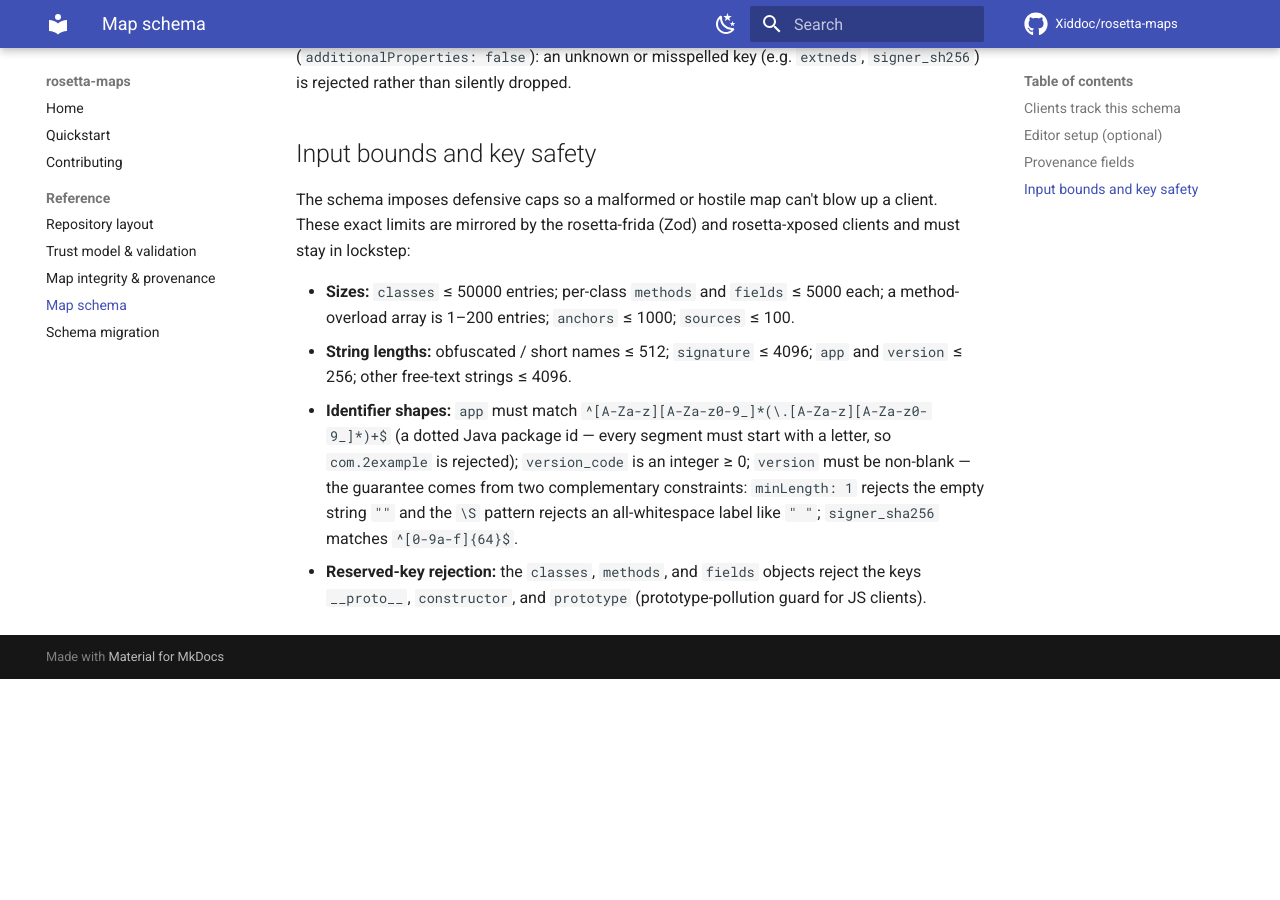
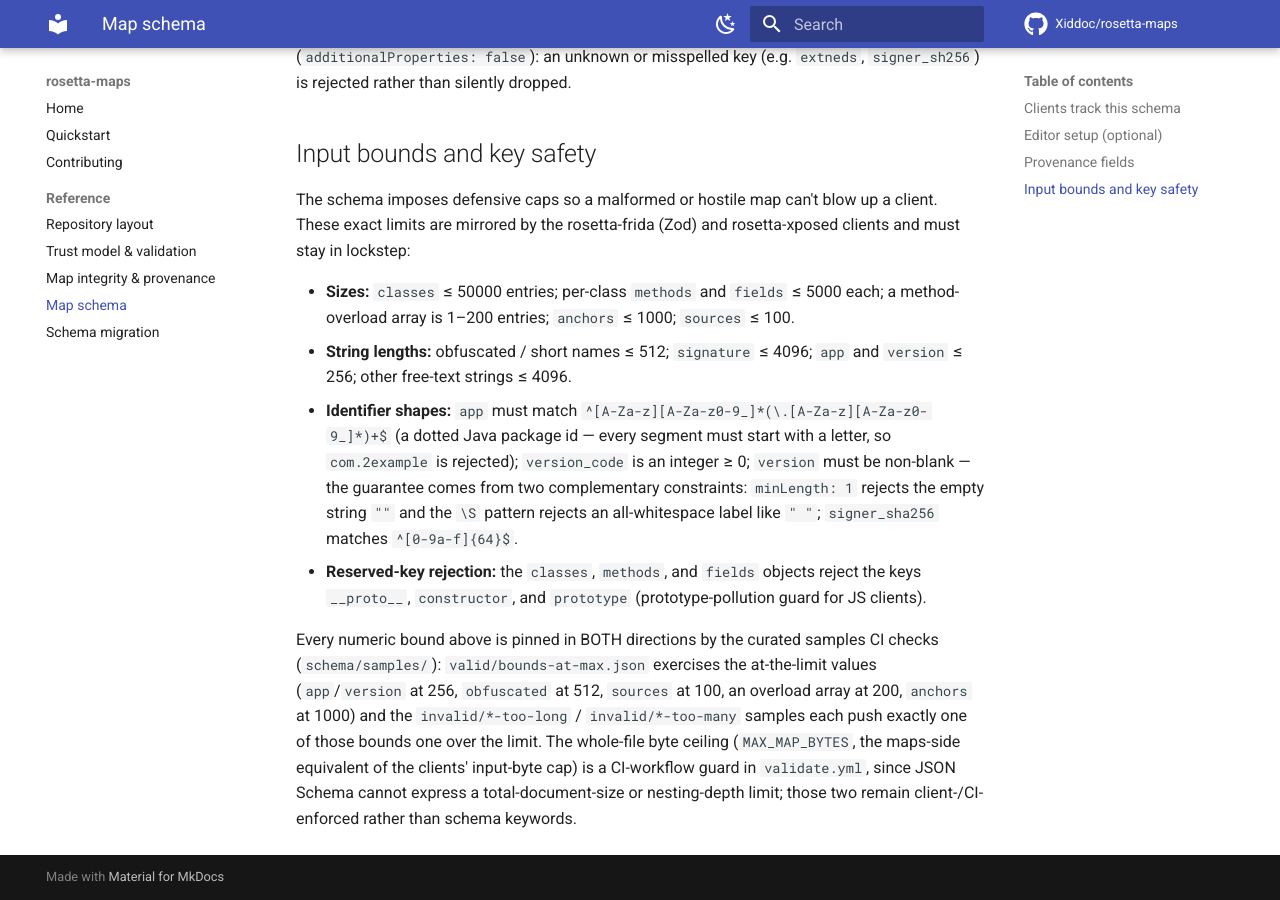
Before and after one commit to Xiddoc/rosetta-maps, an MkDocs documentation site: the page built from docs/reference/schema.md, in a window 1280 px wide and 900 px high, scrolled down 1597 px. Built offline with MkDocs 1.6.1 and Material for MkDocs 9.7.7, drawn with Linux system fonts in a browser that asks for light colours; comment, search, counter and statistics services are not loaded; before the commit the page ends 2276 px from its top, so only the background shows below that.

Commit message:
maps#31: pin schema numeric bounds with at-max/over-max samples
Add schema/samples/valid/bounds-at-max.json (every numeric cap at its
limit) and seven invalid samples that each push exactly one bound one
over: app/version maxLength (256), obfuscated maxLength (512), signature
maxLength (4096), sources maxItems (100), method-overload maxItems (200),
anchors maxItems (1000). The schema-drift CI step already accepts every
valid/ and rejects every invalid/ sample, so each bound is now pinned in
both directions instead of being able to loosen silently.

Document in docs/reference/schema.md that these samples pin the bounds and
that the whole-document byte ceiling stays a validate.yml workflow guard
(JSON Schema cannot express total-size or nesting-depth limits).

https://claude.ai/code/session_01G4wudTFmYkCE6ZgDF6k9rS

```diff
--- a/docs/reference/schema.md
+++ b/docs/reference/schema.md
@@ -90,3 +90,14 @@ rosetta-xposed clients and must stay in lockstep:
 - **Reserved-key rejection:** the `classes`, `methods`, and `fields` objects
   reject the keys `__proto__`, `constructor`, and `prototype` (prototype-pollution
   guard for JS clients).
+
+Every numeric bound above is pinned in BOTH directions by the curated samples
+CI checks (`schema/samples/`): `valid/bounds-at-max.json` exercises the
+at-the-limit values (`app`/`version` at 256, `obfuscated` at 512, `sources` at
+100, an overload array at 200, `anchors` at 1000) and the `invalid/*-too-long`
+/ `invalid/*-too-many` samples each push exactly one of those bounds one over
+the limit. The whole-file byte ceiling (`MAX_MAP_BYTES`, the maps-side
+equivalent of the clients' input-byte cap) is a CI-workflow guard in
+`validate.yml`, since JSON Schema cannot express a total-document-size or
+nesting-depth limit; those two remain client-/CI-enforced rather than schema
+keywords.
```
Also changed, not shown: 8 other files.
